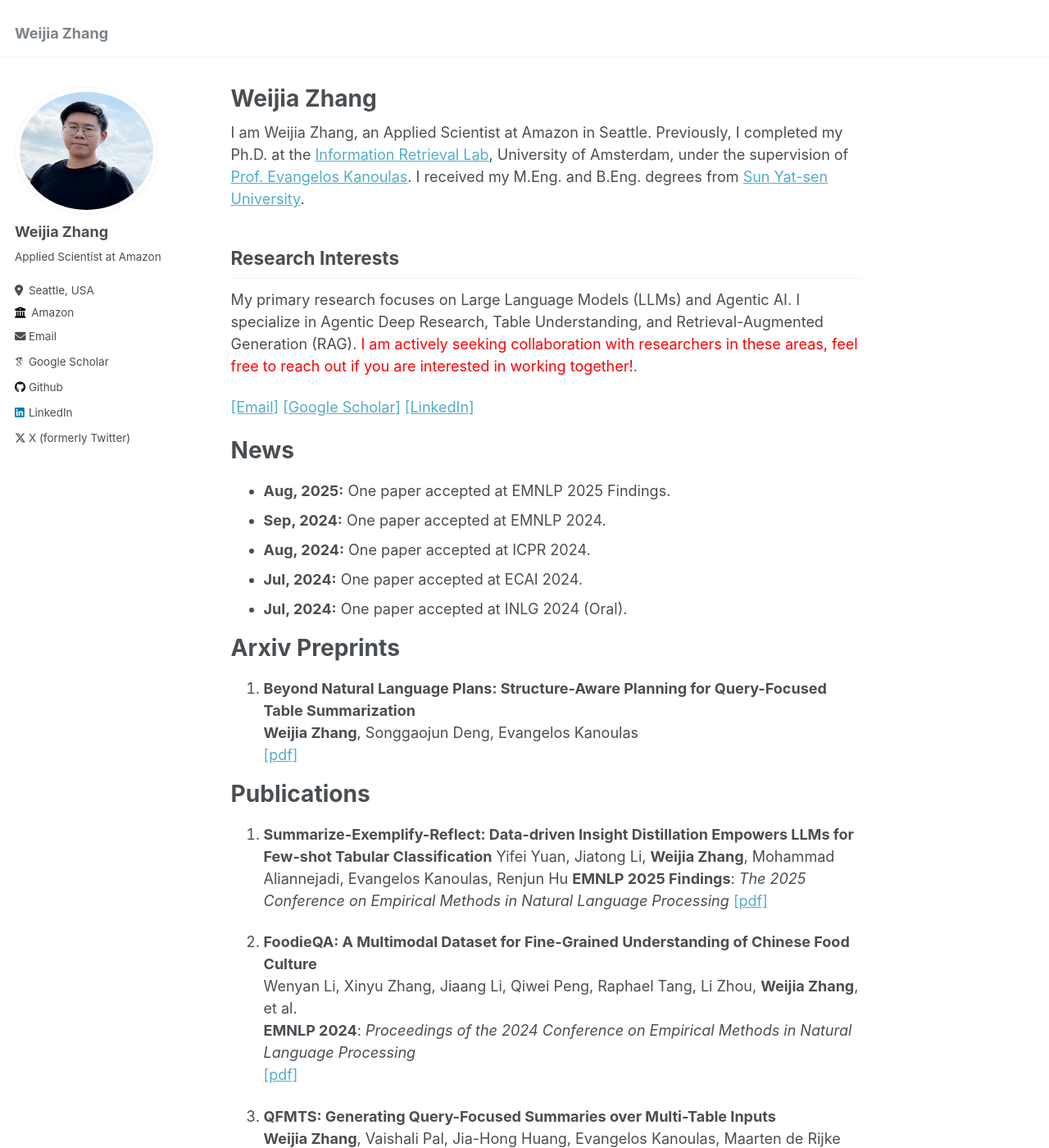
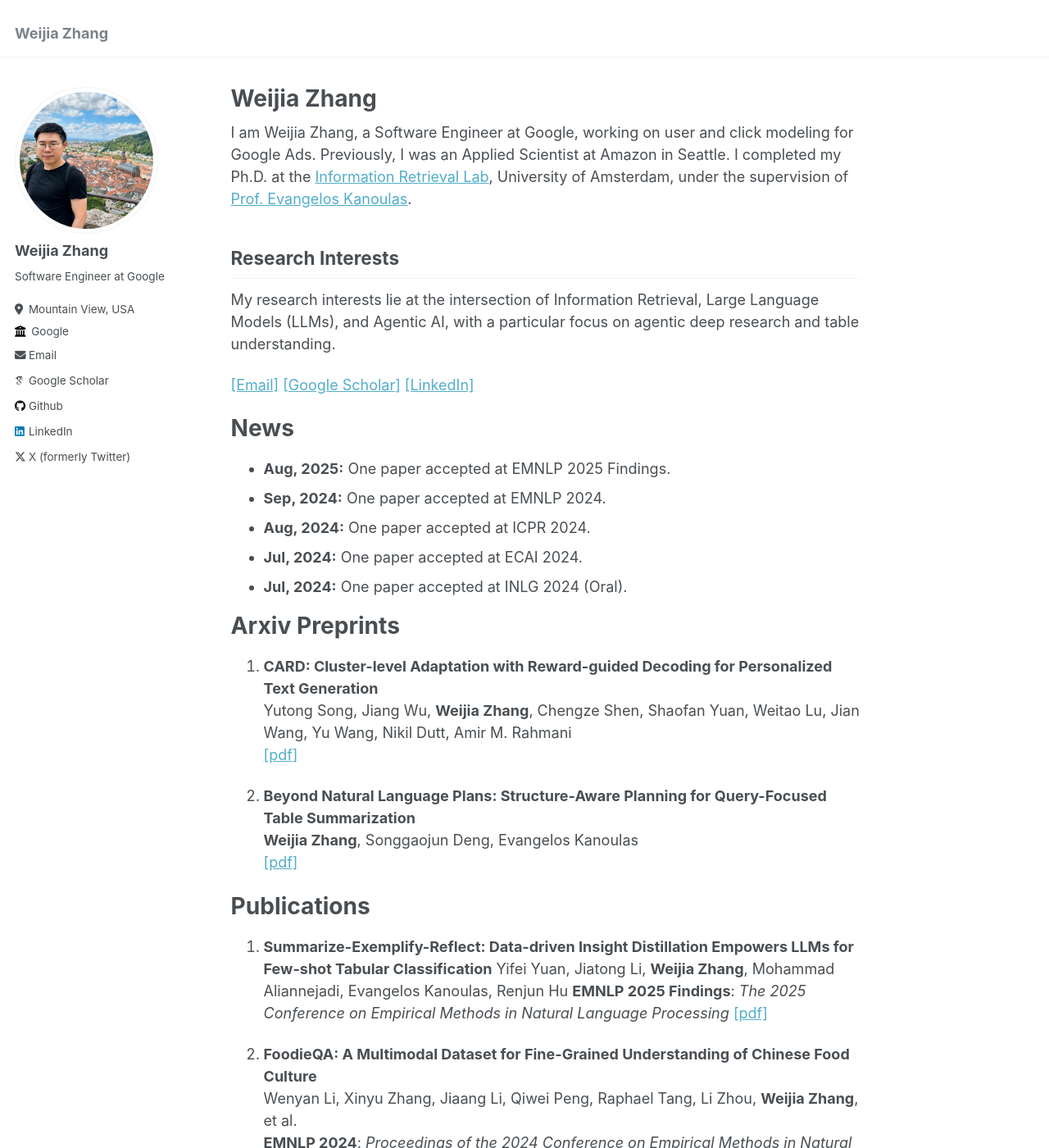
Before and after one commit to wjzhang392/wjzhang392.github.io, a Jekyll site: the page built from _pages/about.md, in a window 1280 px wide and 1400 px high. Shown: the whole window at 82% size. Built offline with Jekyll 4.4.1, drawn with Linux system fonts in a browser that asks for light colours; some web fonts are replaced.

Commit message:
Update profile and homepage bio

```diff
--- a/_config.yml
+++ b/_config.yml
@@ -11,7 +11,7 @@ locale                   : "en-US"
 title                    : "Weijia Zhang"
 title_separator          : "-"
 name                     : &name "Weijia Zhang"
-description              : &description "Applied Scientist at Amazon"
+description              : &description "Software Engineer at Google"
 url                      : https://wjzhang392.github.io # the base hostname & protocol for your site e.g. "https://mmistakes.github.io"
 baseurl                  : "" # the subpath of your site, e.g. "/blog"
 repository               : "wjzhang392/wjzhang392.github.io"
@@ -24,9 +24,9 @@ author:
   avatar           : "profile.png"
   name             : "Weijia Zhang"
   pronouns         : # example: "he/him"
-  bio              : "Applied Scientist at Amazon"
-  location         : "Seattle, USA"
-  employer         : "Amazon"
+  bio              : "Software Engineer at Google"
+  location         : "Mountain View, USA"
+  employer         : "Google"
   uri              : # URL
   email            : "weijia.zhangplus@gmail.com"
 
--- a/_pages/about.md
+++ b/_pages/about.md
@@ -6,14 +6,14 @@ redirect_from:
   - /about/
   - /about.html
 ---
-I am Weijia Zhang, an Applied Scientist at Amazon in Seattle. Previously, I completed my Ph.D. at the [Information Retrieval Lab](https://irlab.science.uva.nl/), University of Amsterdam, under the supervision of [Prof. Evangelos Kanoulas](https://staff.fnwi.uva.nl/e.kanoulas/). I received my M.Eng. and B.Eng. degrees from [Sun Yat-sen University](https://www.sysu.edu.cn/sysuen/).
+I am Weijia Zhang, a Software Engineer at Google, working on user and click modeling for Google Ads. Previously, I was an Applied Scientist at Amazon in Seattle. I completed my Ph.D. at the [Information Retrieval Lab](https://irlab.science.uva.nl/), University of Amsterdam, under the supervision of [Prof. Evangelos Kanoulas](https://staff.fnwi.uva.nl/e.kanoulas/).
 
 <!-- My curriculum vitae is available [here](../files/cv.pdf). -->
 
 Research Interests
 ----
 
-My primary research focuses on Large Language Models (LLMs) and Agentic AI. I specialize in Agentic Deep Research, Table Understanding, and Retrieval-Augmented Generation (RAG). <span style="color:red">I am actively seeking collaboration with researchers in these areas, feel free to reach out if you are interested in working together!</span>.
+My research interests lie at the intersection of Information Retrieval, Large Language Models (LLMs), and Agentic AI, with a particular focus on agentic deep research and table understanding.
 
 [[Email]](mailto:weijia.zhangplus@gmail.com)
 [[Google Scholar]](https://scholar.google.com/citations?user=eGRikvEAAAAJ&hl=en) [[LinkedIn]](https://www.linkedin.com/in/weijia-zhang-ab3482172/)
@@ -28,6 +28,10 @@ News
 
 Arxiv Preprints
 ======
+
+1. **CARD: Cluster-level Adaptation with Reward-guided Decoding for Personalized Text Generation**<br>
+Yutong Song, Jiang Wu, **Weijia Zhang**, Chengze Shen, Shaofan Yuan, Weitao Lu, Jian Wang, Yu Wang, Nikil Dutt, Amir M. Rahmani<br>
+[[pdf]](https://arxiv.org/pdf/2601.06352)
 
 1. **Beyond Natural Language Plans: Structure-Aware Planning for Query-Focused Table Summarization**
 **Weijia Zhang**, Songgaojun Deng, Evangelos Kanoulas
```
Also changed, not shown: images/profile.png.
